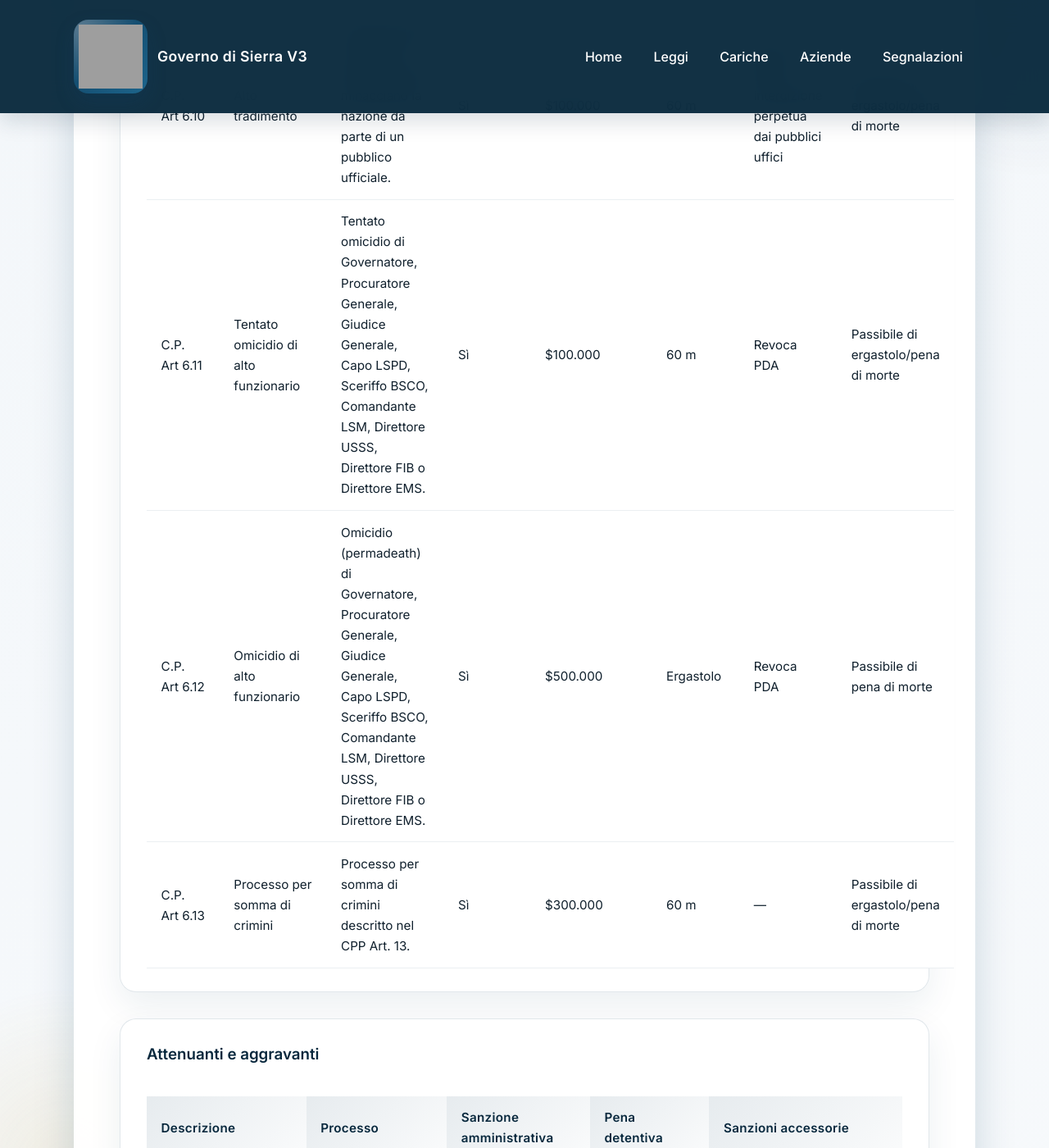
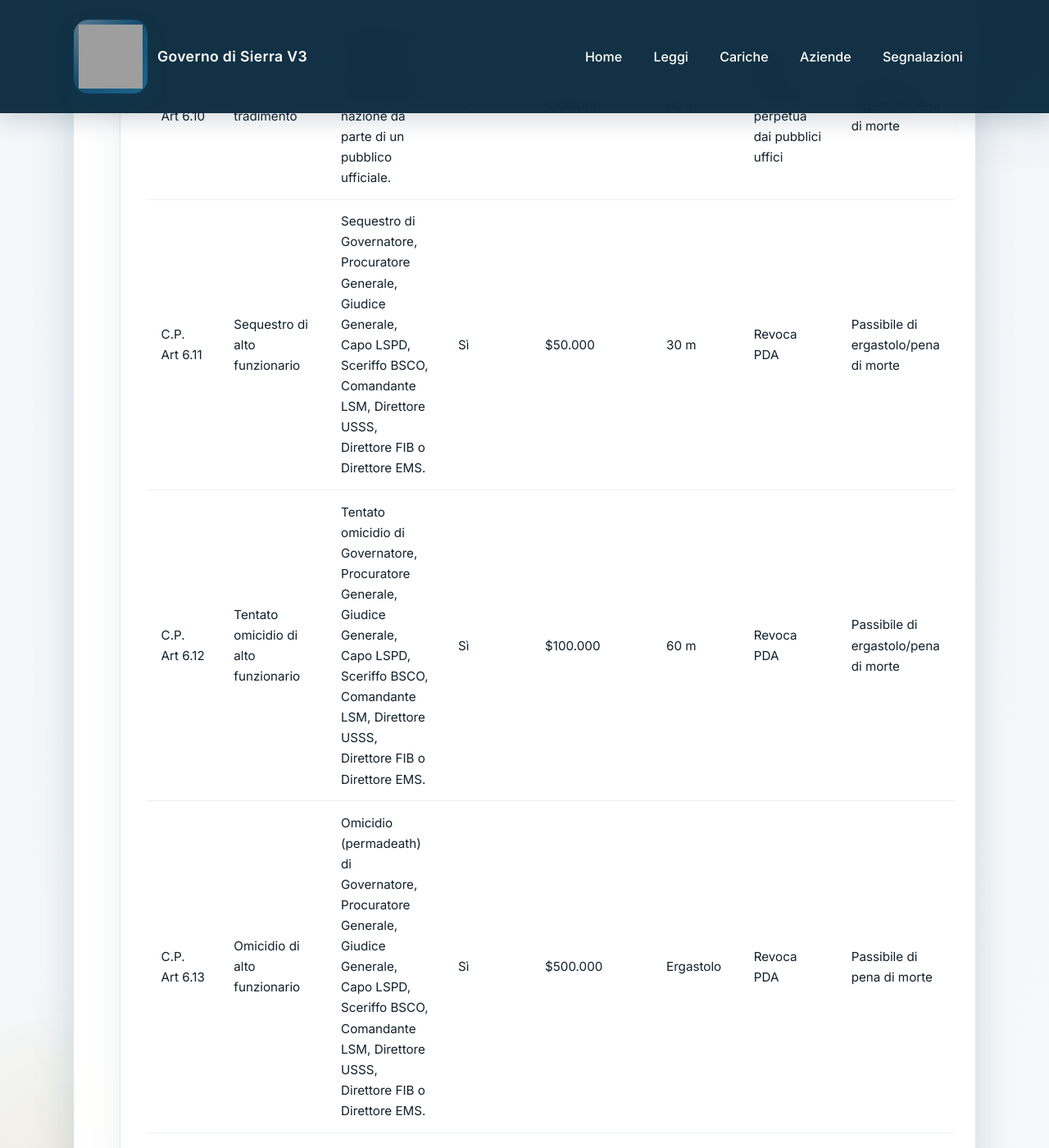
Before and after one commit to governo-sierra-v3/site, a Jekyll site: the page built from codice-penale.md, in a window 1280 px wide and 1400 px high, scrolled down 17541 px. Shown: the whole window at 82% size. Built offline with Jekyll 4.4.1, drawn with Linux system fonts in a browser that asks for light colours; grey boxes are pictures that could not be loaded.

Commit message:
Update codice-penale.md

```diff
--- a/codice-penale.md
+++ b/codice-penale.md
@@ -1061,6 +1061,16 @@ description: Quadro normativo penale del Governo di Sierra V3
         </tr>
         <tr>
           <td>C.P. Art 6.11</td>
+          <td>Sequestro di alto funzionario</td>
+          <td>Sequestro di Governatore, Procuratore Generale, Giudice Generale, Capo LSPD, Sceriffo BSCO, Comandante LSM, Direttore USSS, Direttore FIB o Direttore EMS.</td>
+          <td>Sì</td>
+          <td>$50.000</td>
+          <td>30 m</td>
+          <td>Revoca PDA</td>
+          <td>Passibile di ergastolo/pena di morte</td>
+        </tr>
+        <tr>
+          <td>C.P. Art 6.12</td>
           <td>Tentato omicidio di alto funzionario</td>
           <td>Tentato omicidio di Governatore, Procuratore Generale, Giudice Generale, Capo LSPD, Sceriffo BSCO, Comandante LSM, Direttore USSS, Direttore FIB o Direttore EMS.</td>
           <td>Sì</td>
```
Also changed, not shown: other parts of codice-penale.md (+2 -2 lines).
